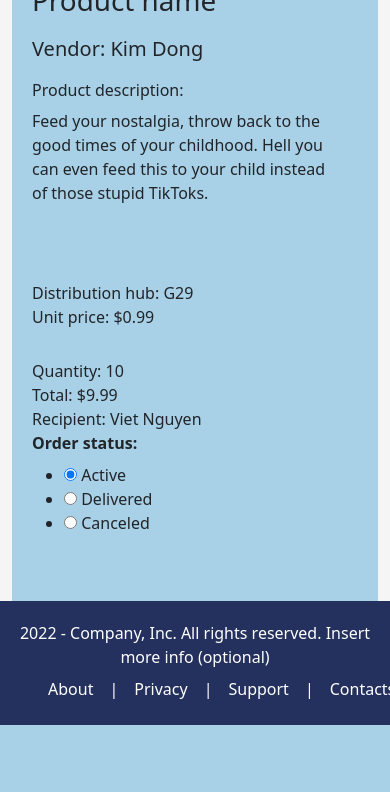
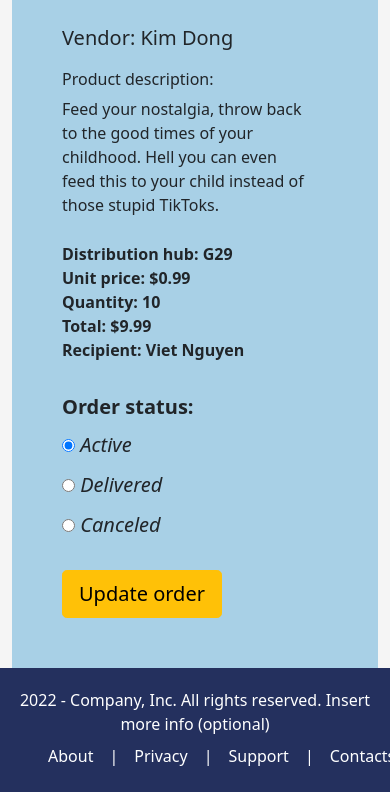
Before and after one commit to VietNggRMIT/VietNggRMIT.github.io, a PHP site: page /order_details.html in a window 390 px wide; the page is wider, and only the part inside the window is pictured. Shown: the part 447-1239 px from the top of that part. Before the commit the page ends 1172 px from the top of that part, so only its background shows below. Run offline with PHP 8.4, Linux system fonts and the light colour scheme.

Commit message:
responsive styling for order details page

```diff
--- a/css/styles.css
+++ b/css/styles.css
@@ -180,48 +180,21 @@ main .container .bg-wrapper .add-product form .confirm {
 main .container .bg-wrapper .add-product form .confirm button {
   min-width: 250px;
 }
-main .container .bg-wrapper .product-listing {
+main .container .product-listing {
   padding: 50px 0 50px 0;
 }
-main .container .bg-wrapper .product-listing .listing-title {
+main .container .product-listing .listing-title {
   text-align: center;
   margin-bottom: 30px;
 }
-main .container .bg-wrapper .product-listing .listing-grid {
+main .container .product-listing .listing-grid {
   display: grid;
   grid-template-columns: repeat(3, 1fr);
   grid-row-gap: 30px;
 }
-main .container .bg-wrapper .product-listing .listing-grid .product.card {
+main .container .product-listing .listing-grid .product.card {
   max-width: 350px;
   margin: 0 auto;
-}
-main .container .bg-wrapper .product-details {
-  display: grid;
-  grid-template-columns: repeat(2, 1fr);
-  padding: 50px 0 50px 0;
-}
-main .container .bg-wrapper .product-details .img-section {
-  width: 500px;
-  height: 600px;
-  overflow: hidden;
-  margin: 0 auto;
-}
-main .container .bg-wrapper .product-details .details-section {
-  margin: 5px 35px 0px 20px;
-}
-main .container .bg-wrapper .product-details .details-section .product-title, main .container .bg-wrapper .product-details .details-section .product-vendor {
-  margin-bottom: 20px;
-}
-main .container .bg-wrapper .product-details .details-section .product-description {
-  min-height: 175px;
-  margin-bottom: 25px;
-}
-main .container .bg-wrapper .product-details .details-section .product-price {
-  margin-bottom: 30px;
-}
-main .container .bg-wrapper .product-details .details-section .product-options button {
-  min-width: 250px;
 }
 main .container .shopping-cart {
   padding: 50px 30px 20px 30px;
@@ -316,6 +289,66 @@ main .container .active-order-listing .active-orders a.order .status {
 main .container .active-order-listing .active-orders a:hover {
   background-color: #F8E9A1;
 }
+main .container .product-details {
+  display: grid;
+  grid-template-columns: repeat(2, 1fr);
+  padding: 50px 0 50px 0;
+}
+main .container .product-details .img-section {
+  width: 500px;
+  height: 600px;
+  overflow: hidden;
+  margin: 0 auto;
+}
+main .container .product-details.order {
+  grid-template-columns: 35% 65%;
+  padding: 50px 30px 50px 30px;
+}
+main .container .product-details.order .img-section {
+  width: 80%;
+  height: 350px;
+}
+main .container .product-details.order .img-section img {
+  margin: 10px -50px;
+}
+main .container .product-details .details-section {
+  margin: 5px 35px 0px 20px;
+}
+main .container .product-details .details-section .divider {
+  width: 100%;
+}
+main .container .product-details .details-section .product-title, main .container .product-details .details-section .product-vendor {
+  margin-bottom: 20px;
+}
+main .container .product-details .details-section .product-description {
+  min-height: 175px;
+  margin-bottom: 25px;
+}
+main .container .product-details .details-section .product-options {
+  margin-top: 30px;
+}
+main .container .product-details .details-section .product-options button {
+  min-width: 250px;
+}
+main .container .product-details .details-section .order-details {
+  display: grid;
+  grid-template-columns: repeat(2, 1fr);
+  font-size: 18px;
+  font-weight: bold;
+}
+main .container .product-details .details-section .order-status-selection {
+  margin-top: 30px;
+}
+main .container .product-details .details-section .order-status-selection label {
+  font-size: 20px;
+}
+main .container .product-details .details-section .order-status-selection .form-field label {
+  margin-right: 30px;
+  cursor: pointer;
+}
+main .container .product-details .details-section .order-status-selection .form-field .btn {
+  margin-top: 30px;
+}
 
 .divider {
   width: 80%;
@@ -381,11 +414,13 @@ footer {
     opacity: 0;
     width: 0;
     height: 0;
+    z-index: -99;
   }
   .navbar-collapse.active {
     opacity: 1;
     width: auto;
     height: 250px;
+    z-index: 1;
   }
   .navbar-collapse ul.navbar-nav {
     text-align: center;
@@ -418,7 +453,7 @@ footer {
   }
   main .container .bg-wrapper .product-details .img-section {
     width: 80%;
-    height: 300px;
+    height: auto;
   }
   main .container .bg-wrapper .product-details .img-section img {
     width: 100%;
@@ -446,6 +481,29 @@ footer {
   main .container .bg-wrapper .shopping-cart .cart .product .product-line-price {
     align-self: center;
   }
+  main .container .product-details .details-section .product-description {
+    min-height: auto;
+  }
+  main .container .product-details .details-section .product-options button {
+    min-width: auto;
+  }
+  main .container .product-details.order .img-section {
+    margin-bottom: 30px;
+  }
+  main .container .product-details.order .img-section img {
+    margin: auto;
+  }
+  main .container .product-details.order .details-section .order-details {
+    display: block;
+    font-size: 16px;
+  }
+  main .container .product-details.order .details-section .order-status-selection .form-field label {
+    display: block;
+    margin-right: 0;
+  }
+  main .container .product-details.order .details-section .order-status-selection .form-field label:not(:last-child) {
+    margin-bottom: 10px;
+  }
 }
 @media only screen and (min-width: 769px) and (max-width: 1024px) {
   main .container .account-info-wrapper .account-details-section {
@@ -471,11 +529,11 @@ footer {
     width: 80%;
     height: 500px;
   }
-  main .container .bg-wrapper .product-details .img-section img {
-    max-width: 150px;
-  }
   main .container .bg-wrapper .product-details .details-section .product-options {
     text-align: center;
+  }
+  main .container .product-details .details-section .product-description {
+    min-height: auto;
   }
   main .container .shopping-cart .column-labels {
     display: none;
--- a/css/styles.scss
+++ b/css/styles.scss
@@ -271,6 +271,7 @@ main {
                     }
                 }
             }
+        }
 
         // Product listing styling
         .product-listing {
@@ -290,48 +291,6 @@ main {
                     &.card {
                         max-width: 350px;
                         margin: 0 auto;
-                        }
-                    }
-                }
-            }
-
-            // Product details styling
-            .product-details {
-                display: grid;
-                grid-template-columns: repeat(2, 1fr);
-                padding: 50px 0 50px 0;
-
-                .img-section {
-                    width: 500px;
-                    height: 600px;
-                    overflow: hidden;
-                    margin: 0 auto ;
-
-                    img {
-
-                    }
-                }
-
-                .details-section {
-                    margin: 5px 35px 0px 20px;
-
-                    .product-title, .product-vendor {
-                        margin-bottom: 20px;
-                    }
-
-                    .product-description {
-                        min-height: 175px;
-                        margin-bottom: 25px;
-                    }
-
-                    .product-price {
-                        margin-bottom: 30px;
-                    }
-
-                    .product-options {
-                        button {
-                            min-width: 250px;
-                        }
                     }
                 }
             }
@@ -461,6 +420,83 @@ main {
                 }
             }
         }
+
+        // Product details styling
+        .product-details {
+            display: grid;
+            grid-template-columns: repeat(2, 1fr);
+            padding: 50px 0 50px 0;
+
+            .img-section {
+                width: 500px;
+                height: 600px;
+                overflow: hidden;
+                margin: 0 auto ;
+            }
+
+            &.order {
+                grid-template-columns: 35% 65%;
+                padding: 50px 30px 50px 30px;
+
+                .img-section {
+                    width: 80%;
+                    height: 350px;
+
+                    img {
+                        margin: 10px -50px;
+                    }
+                }
+            }
+
+            .details-section {
+                margin: 5px 35px 0px 20px;
+
+                .divider {
+                    width: 100%;
+                }
+
+                .product-title, .product-vendor {
+                    margin-bottom: 20px;
+                }
+
+                .product-description {
+                    min-height: 175px;
+                    margin-bottom: 25px;
+                }
+
+                .product-options {
+                    margin-top: 30px;
+
+                    button {
+                        min-width: 250px;
+                    }
+                }
+
+                .order-details {
+                    display: grid;
+                    grid-template-columns: repeat(2, 1fr);
+                    font-size: 18px;
+                    font-weight: bold;
+                }
+
+                .order-status-selection {
+                    margin-top: 30px;
+                    label {
+                        font-size: 20px;
+                    }
+                    .form-field {
+                        label {
+                            margin-right: 30px;
+                            cursor: pointer;
+                        }
+
+                        .btn {
+                            margin-top: 30px;
+                        }
+                    }
+                }
+            }
+        }
     }
 }
 
@@ -550,12 +586,14 @@ footer {
             opacity: 0;
             width: 0;
             height: 0;
+            z-index: -99;
         }
 
         &.active {
             opacity: 1;
             width: auto;
             height: 250px;
+            z-index: 1;
         }
 
         ul {
@@ -593,7 +631,7 @@ footer {
                 }
             }
 
-            // Tablet product listing styling
+            // Mobile product listing styling
             .bg-wrapper {
                 .product-listing {
                     .listing-grid {
@@ -615,7 +653,7 @@ footer {
 
                     .img-section {
                         width: 80%;
-                        height: 300px;
+                        height: auto;
 
                         img {
                             width: 100%;
@@ -655,6 +693,50 @@ footer {
 
                             .product-line-price {
                                 align-self: center;
+                            }
+                        }
+                    }
+                }
+            }
+
+            // Mobile order details styling
+            .product-details {
+                .details-section {
+                    .product-description {
+                        min-height: auto;
+                    }
+
+                    .product-options {
+                        button {
+                            min-width: auto;
+                        }
+                    }
+                }
+                &.order {
+                    .img-section {
+                        margin-bottom: 30px;
+
+                        img {
+                            margin: auto;
+                        }
+                    }
+
+                    .details-section {
+                        .order-details {
+                            display: block;
+                            font-size: 16px;
+                        }
+
+                        .order-status-selection {
+                            .form-field {
+                                label {
+                                    display: block;
+                                    margin-right: 0;
+
+                                    &:not(:last-child) {
+                                        margin-bottom: 10px;
+                                    }
+                                }
                             }
                         }
                     }
@@ -709,7 +791,7 @@ footer {
                         height: 500px;
 
                         img {
-                            max-width: 150px;
+
                         }
                     }
 
@@ -717,6 +799,14 @@ footer {
                         .product-options {
                             text-align: center;
                         }
+                    }
+                }
+            }
+
+            .product-details {
+                .details-section {
+                    .product-description {
+                        min-height: auto;
                     }
                 }
             }
--- a/order_details.html
+++ b/order_details.html
@@ -51,7 +51,9 @@
                             <img class="img-file" src="http://thichthucung.com/wp-content/uploads/cho-phoc-soc-lai-husky.jpg" alt="Product image">
                         </div>
                         <div class="details-section">
-                            <h1 class="product-title">Product name</h1>
+                            <h1>Order details</h1>
+                            <div class="divider"></div>
+                            <h2 class="product-title">Product name</h2>
                             <h5 class="product-vendor">Vendor: Kim Dong</h5>
                             <div class="product-description">
                                 <h6>Product description: </h6>
@@ -59,31 +61,36 @@
                                     Hell you can even feed this to your child instead of those stupid TikToks.</p>
                             </div>
                             <div class="order-details">
+                                <div class="info-section">
                                     <div class="d-hub">Distribution hub: G29</div>
                                     <div class="product-price">Unit price: $0.99</div>
+                                </div>
+                                <div class="info-section">
                                     <div class="product-quantity">Quantity: 10</div>
                                     <div class="product-line-price">Total: $9.99</div>
                                     <div class="order-recepient">Recipient: Viet Nguyen</div>
+                                </div>
                             </div>
                             <form class="order-status-selection">
                                 <div class="form-label">
                                     <label>Order status:</label>
                                 </div>
                                 <div class="form-field">
-                                    <ul>
-                                        <li>
+                                    <label>
                                         <input type="radio" id="order_active" name="order_status" value="active" checked>
-                                            <label for="order_active">Active</label>
-                                        </li>
-                                        <li>
+                                        <i>Active</i>
+                                    </label>
+                                    <label>
                                         <input type="radio" id="order_delivered" name="order_status" value="delivered">
-                                            <label for="order_active">Delivered</label>
-                                        </li>
-                                        <li>
+                                        <i>Delivered</i>
+                                    </label>
+                                    <label>
                                         <input type="radio" id="order_canceled" name="order_status" value="canceled">
-                                            <label for="order_active">Canceled</label>
-                                        </li>
-                                    </ul>
+                                        <i>Canceled</i>
+                                    </label>
+                                </div>
+                                <div class="form-field">
+                                    <button class="btn btn-lg btn-warning">Update order</button>
                                 </div>
                             </form>
                         </div>
```
Also changed, not shown: 1 other file. Lines whose indentation alone changed are shown as unchanged.
